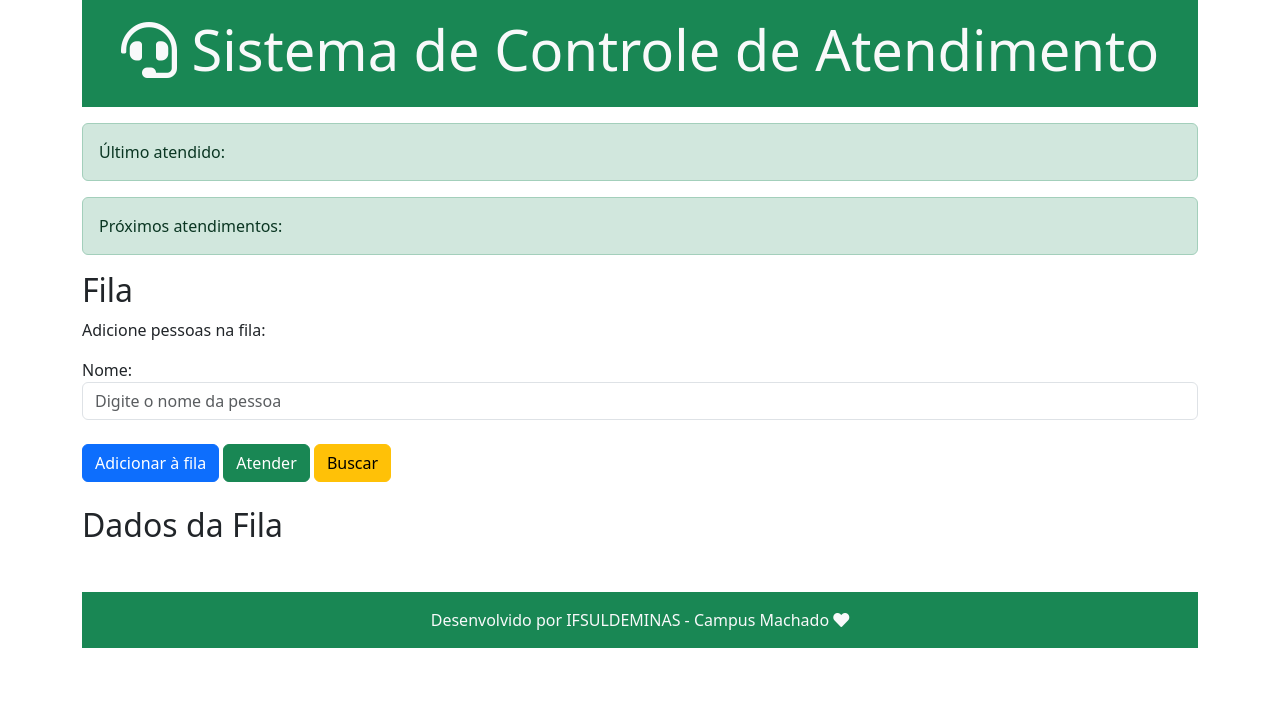
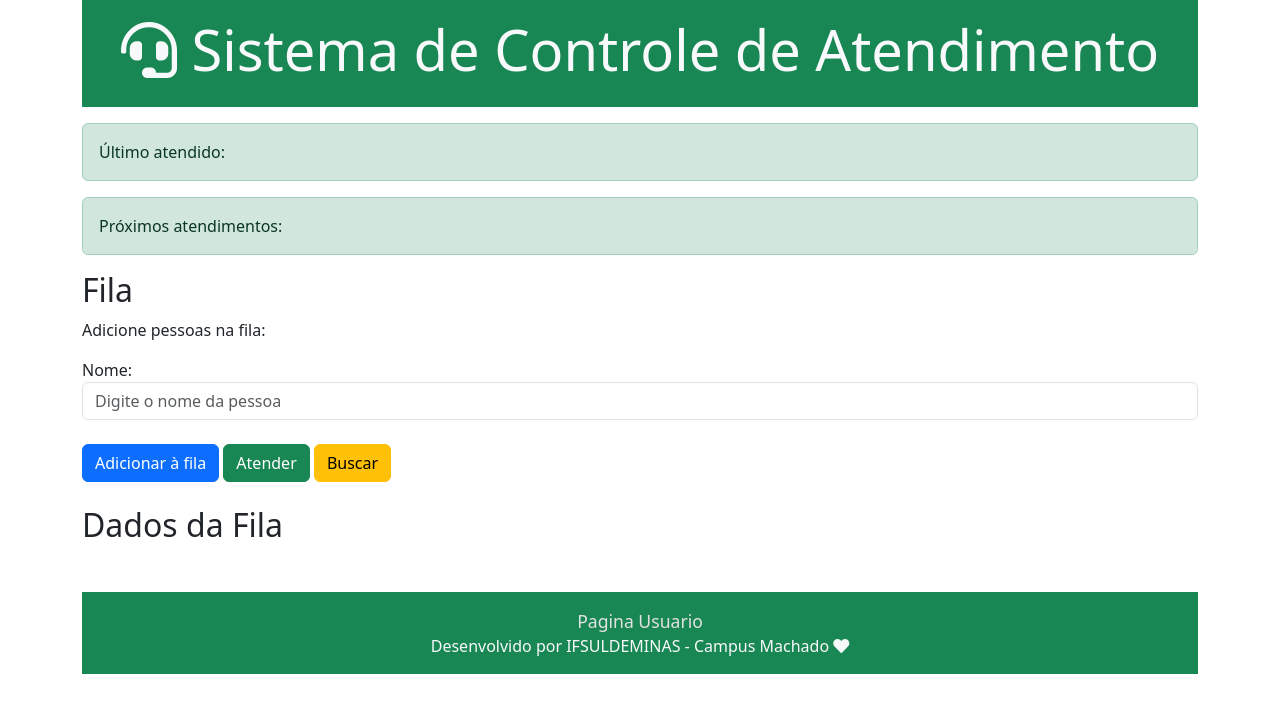
Before and after one commit to ofloress999/filaAtendimento, a plain HTML site: page index.html in a window 1280 px wide. Drawn offline with nearby package versions, Linux system fonts and the light colour scheme.

Commit message:
Add files via upload

```diff
--- a/index.html
+++ b/index.html
@@ -8,6 +8,7 @@
 
     <link href="https://cdn.jsdelivr.net/npm/bootstrap@5.3.0-alpha1/dist/css/bootstrap.min.css" rel="stylesheet" integrity="sha384-GLhlTQ8iRABdZLl6O3oVMWSktQOp6b7In1Zl3/Jr59b6EGGoI1aFkw7cmDA6j6gD" crossorigin="anonymous">
     <link rel="stylesheet" href="https://cdnjs.cloudflare.com/ajax/libs/font-awesome/5.15.4/css/all.min.css" />
+    <link rel="stylesheet" href="style.css">
 
     <script src="models/FilaCircular.js"> </script>
     <script src="controllers/FilaController.js"></script>
@@ -51,9 +52,16 @@
       <h2 id="lblPessoasFila">Dados da Fila</h2>
       <ul id="listFila"></ul>
       <footer class="footer bg-success text-light text-center mt-5 py-3">
+
+        <div id="paginaUsuario">
+          <a href="painel.html" target="_blank">Pagina Usuario</a>
+        </div>
+
         <div class="container text-center">
           <span class="text-light">Desenvolvido por IFSULDEMINAS - Campus Machado <i class="fas fa-heart"></i></span>
         </div>
+
+
       </footer>
 
     </div>
--- a/style.css
+++ b/style.css
@@ -15,3 +15,14 @@ li {
 li:hover {
     background-color: #e2e2e2;
 }
+
+#paginaUsuario a {
+	font-size: 1.1rem;
+	color: #e2e2e2 !important;
+	text-decoration: none;
+}
+
+#paginaUsuario a:hover {
+	text-decoration:underline;
+
+}
```
